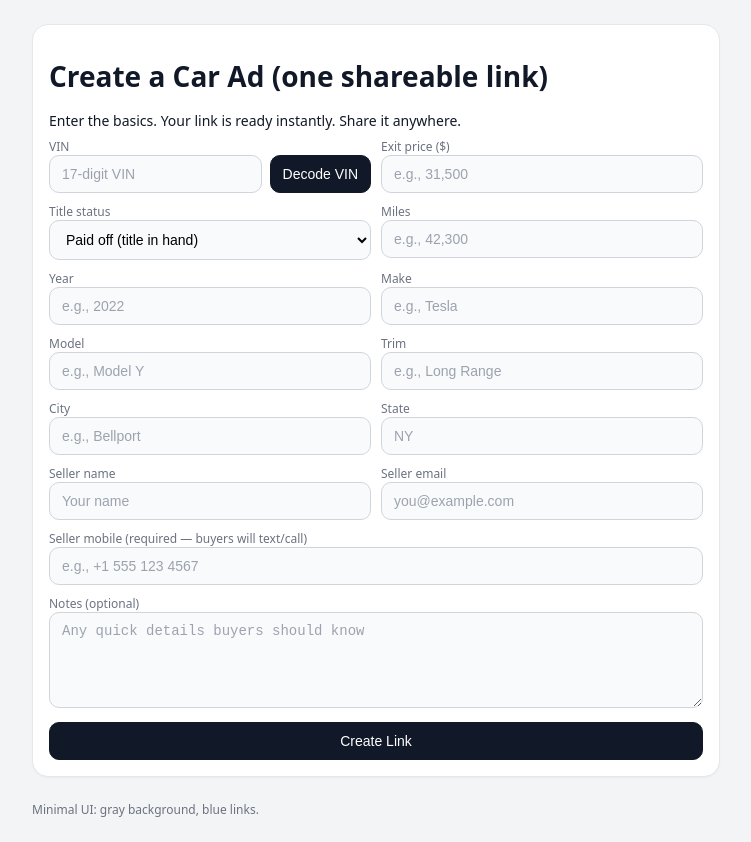
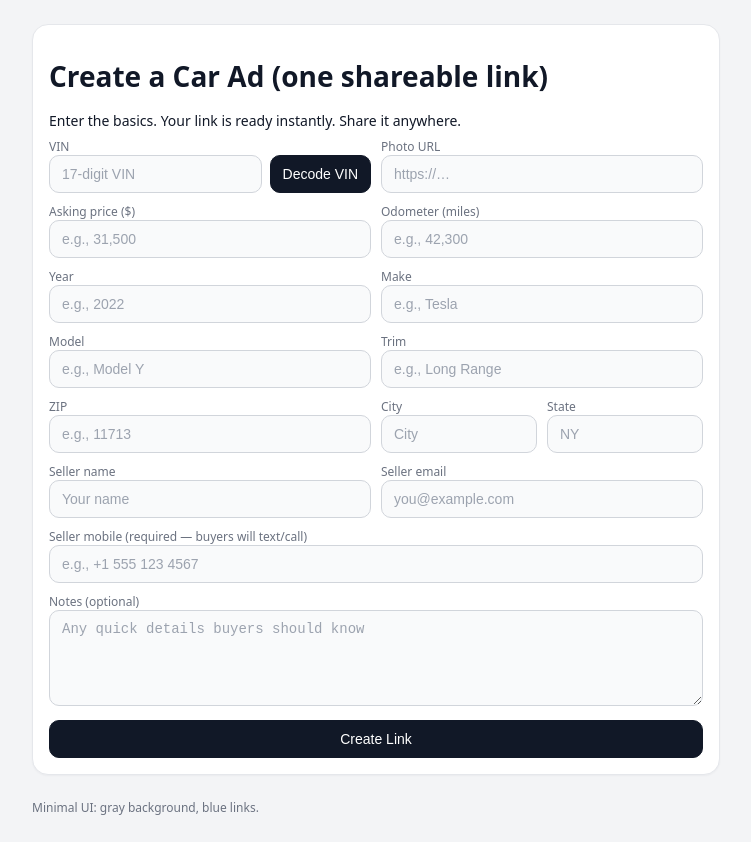
Before and after one commit to adamqureshi/car-ad-mvp, a Next.js app: page / in a window 1280 px wide. Shown: the whole page, without its empty margins (264-1015 px from the left). Built offline with nearby package versions, Linux system fonts and the light colour scheme.

Commit message:
Update page.tsx

```diff
--- a/app/page.tsx
+++ b/app/page.tsx
@@ -2,48 +2,43 @@
 import { useRef, useState } from "react";
 import { encodePayload } from "@/lib/codec";
 
+const fmt = new Intl.NumberFormat("en-US");
+const onlyDigits = (s: string) => s.replace(/[^\d]/g, "");
+
 export default function Page() {
   const [creating, setCreating] = useState(false);
   const [decoding, setDecoding] = useState(false);
+  const [zipLoading, setZipLoading] = useState(false);
   const [url, setUrl] = useState<string | null>(null);
   const formRef = useRef<HTMLFormElement>(null);
-  const vinDebounce = useRef<any>(null); // debounce timer
+  const vinDebounce = useRef<any>(null);
+  const zipDebounce = useRef<any>(null);
 
-  // Helper: get input/textarea by name (form is mostly uncontrolled)
   const getInput = (name: string) =>
     formRef.current?.elements.namedItem(name) as
       | HTMLInputElement
       | HTMLTextAreaElement
       | null;
 
-  // Schedules a decode when VIN is 17 chars (debounced)
+  /** VIN auto-decode (debounced on type, also runs onBlur or button) */
   function scheduleDecodeIfReady() {
     const vinEl = getInput("vin") as HTMLInputElement | null;
     if (!vinEl) return;
-
-    // Normalize to uppercase as user types
     const raw = vinEl.value || "";
     const upper = raw.toUpperCase();
     if (raw !== upper) {
       const pos = vinEl.selectionStart || upper.length;
       vinEl.value = upper;
-      // keep cursor position
-      requestAnimationFrame(() => {
-        vinEl.setSelectionRange(pos, pos);
-      });
+      requestAnimationFrame(() => vinEl.setSelectionRange(pos, pos));
     }
-
     if (upper.length !== 17 || decoding) {
       if (vinDebounce.current) clearTimeout(vinDebounce.current);
       return;
     }
     if (vinDebounce.current) clearTimeout(vinDebounce.current);
-    vinDebounce.current = setTimeout(() => {
-      decodeVinNow();
-    }, 300);
+    vinDebounce.current = setTimeout(() => decodeVinNow(), 300);
   }
 
-  // Decode VIN via NHTSA VPIC and ALWAYS write fields
   async function decodeVinNow() {
     const vinEl = getInput("vin") as HTMLInputElement | null;
     if (!vinEl) return;
@@ -59,21 +54,10 @@ export default function Page() {
       );
       const data = await res.json();
       const row = data?.Results?.[0] || {};
-
-      const year = row.ModelYear || "";
-      const make = row.Make || "";
-      const model = row.Model || "";
-      const trim = row.Trim || row.Series || "";
-
-      const setValue = (name: string, value: string) => {
-        const el = getInput(name) as HTMLInputElement | null;
-        if (el) el.value = value || "";
-      };
-
-      setValue("year", String(year));
-      setValue("make", String(make));
-      setValue("model", String(model));
-      setValue("trim", String(trim));
+      setValue("year", String(row.ModelYear || ""));
+      setValue("make", String(row.Make || ""));
+      setValue("model", String(row.Model || ""));
+      setValue("trim", String(row.Trim || row.Series || ""));
     } catch {
       alert("VIN decode failed. You can still continue manually.");
     } finally {
@@ -81,34 +65,78 @@ export default function Page() {
     }
   }
 
+  /** ZIP → City/State (US) */
+  function scheduleZipLookup() {
+    const zipEl = getInput("zip") as HTMLInputElement | null;
+    if (!zipEl) return;
+    const digits = onlyDigits(zipEl.value).slice(0, 5);
+    if (zipEl.value !== digits) zipEl.value = digits;
+    if (digits.length !== 5) {
+      if (zipDebounce.current) clearTimeout(zipDebounce.current);
+      return;
+    }
+    if (zipDebounce.current) clearTimeout(zipDebounce.current);
+    zipDebounce.current = setTimeout(() => lookupZipNow(digits), 300);
+  }
+
+  async function lookupZipNow(zip: string) {
+    setZipLoading(true);
+    try {
+      const res = await fetch(`https://api.zippopotam.us/us/${zip}`);
+      if (!res.ok) throw new Error("zip");
+      const data = await res.json();
+      const place = data?.places?.[0];
+      if (place) {
+        setValue("city", String(place["place name"] || ""));
+        setValue("state", String(place["state abbreviation"] || ""));
+      }
+    } catch {
+      // silent; user can fill manually
+    } finally {
+      setZipLoading(false);
+    }
+  }
+
+  /** Price/Odometer formatting on input */
+  function formatNumberInput(name: "price" | "miles") {
+    const el = getInput(name) as HTMLInputElement | null;
+    if (!el) return;
+    const rawDigits = onlyDigits(el.value);
+    el.value = rawDigits ? fmt.format(Number(rawDigits)) : "";
+  }
+
+  const setValue = (name: string, value: string) => {
+    const el = getInput(name) as HTMLInputElement | null;
+    if (el) el.value = value || "";
+  };
+
   function onSubmit(e: React.FormEvent<HTMLFormElement>) {
     e.preventDefault();
     const form = new FormData(e.currentTarget);
+
     const payload = {
-      vin: String(form.get("vin") || "").trim(),
-      price: String(form.get("price") || "").trim(),
+      vin: String(form.get("vin") || "").trim().toUpperCase(),
+      price: String(form.get("price") || "").trim(),         // may have commas
       titleStatus: (form.get("titleStatus") as any) || "paid",
       year: String(form.get("year") || "").trim(),
       make: String(form.get("make") || "").trim(),
       model: String(form.get("model") || "").trim(),
       trim: String(form.get("trim") || "").trim(),
-      miles: String(form.get("miles") || "").trim(),
+      miles: String(form.get("miles") || "").trim(),         // may have commas
       city: String(form.get("city") || "").trim(),
       state: String(form.get("state") || "").trim(),
+      zip: String(form.get("zip") || "").trim(),
+      photoUrl: String(form.get("photoUrl") || "").trim(),
       sellerName: String(form.get("sellerName") || "").trim(),
       sellerEmail: String(form.get("sellerEmail") || "").trim(),
       sellerPhone: String(form.get("sellerPhone") || "").trim(),
       notes: String(form.get("notes") || "").trim(),
     };
 
-    // normalize + validate VIN
-    payload.vin = payload.vin.toUpperCase();
     if (payload.vin.length !== 17) {
       alert("VIN must be 17 characters.");
       return;
     }
-
-    // required phone
     if (!payload.sellerPhone) {
       alert("Seller mobile is required.");
       return;
@@ -154,22 +182,31 @@ export default function Page() {
           </label>
 
           <label className="small">
-            Exit price ($)
-            <input className="input" name="price" placeholder="e.g., 31,500" />
+            Photo URL
+            <input className="input" name="photoUrl" placeholder="https://…" />
           </label>
         </div>
 
         <div className="row2">
           <label className="small">
-            Title status
-            <select className="select" name="titleStatus">
-              <option value="paid">Paid off (title in hand)</option>
-              <option value="lien">Lien / loan payoff needed</option>
-            </select>
+            Asking price ($)
+            <input
+              className="input"
+              name="price"
+              placeholder="e.g., 31,500"
+              inputMode="numeric"
+              onInput={() => formatNumberInput("price")}
+            />
           </label>
           <label className="small">
-            Miles
-            <input className="input" name="miles" placeholder="e.g., 42,300" />
+            Odometer (miles)
+            <input
+              className="input"
+              name="miles"
+              placeholder="e.g., 42,300"
+              inputMode="numeric"
+              onInput={() => formatNumberInput("miles")}
+            />
           </label>
         </div>
 
@@ -197,13 +234,28 @@ export default function Page() {
 
         <div className="row2">
           <label className="small">
-            City
-            <input className="input" name="city" placeholder="e.g., Bellport" />
+            ZIP
+            <input
+              className="input"
+              name="zip"
+              placeholder="e.g., 11713"
+              inputMode="numeric"
+              maxLength={5}
+              onInput={scheduleZipLookup}
+              onBlur={scheduleZipLookup}
+            />
+            {zipLoading && <div className="small">Looking up city/state…</div>}
           </label>
-          <label className="small">
-            State
-            <input className="input" name="state" placeholder="NY" />
-          </label>
+          <div className="row2">
+            <label className="small">
+              City
+              <input className="input" name="city" placeholder="City" />
+            </label>
+            <label className="small">
+              State
+              <input className="input" name="state" placeholder="NY" />
+            </label>
+          </div>
         </div>
 
         <div className="row2">
@@ -234,7 +286,7 @@ export default function Page() {
           <textarea className="input" name="notes" placeholder="Any quick details buyers should know" rows={3} />
         </label>
 
-        <button className="button" type="submit" disabled={creating || decoding}>
+        <button className="button" type="submit" disabled={creating || decoding || zipLoading}>
           {creating ? "Creating…" : "Create Link"}
         </button>
       </form>
@@ -269,9 +321,7 @@ export default function Page() {
                 if (navigator.share) {
                   try {
                     await navigator.share({ title: "My Car Ad", url });
-                  } catch {
-                    /* user canceled share */
-                  }
+                  } catch {}
                 } else {
                   await navigator.clipboard.writeText(url);
                   alert("Link copied");
```
